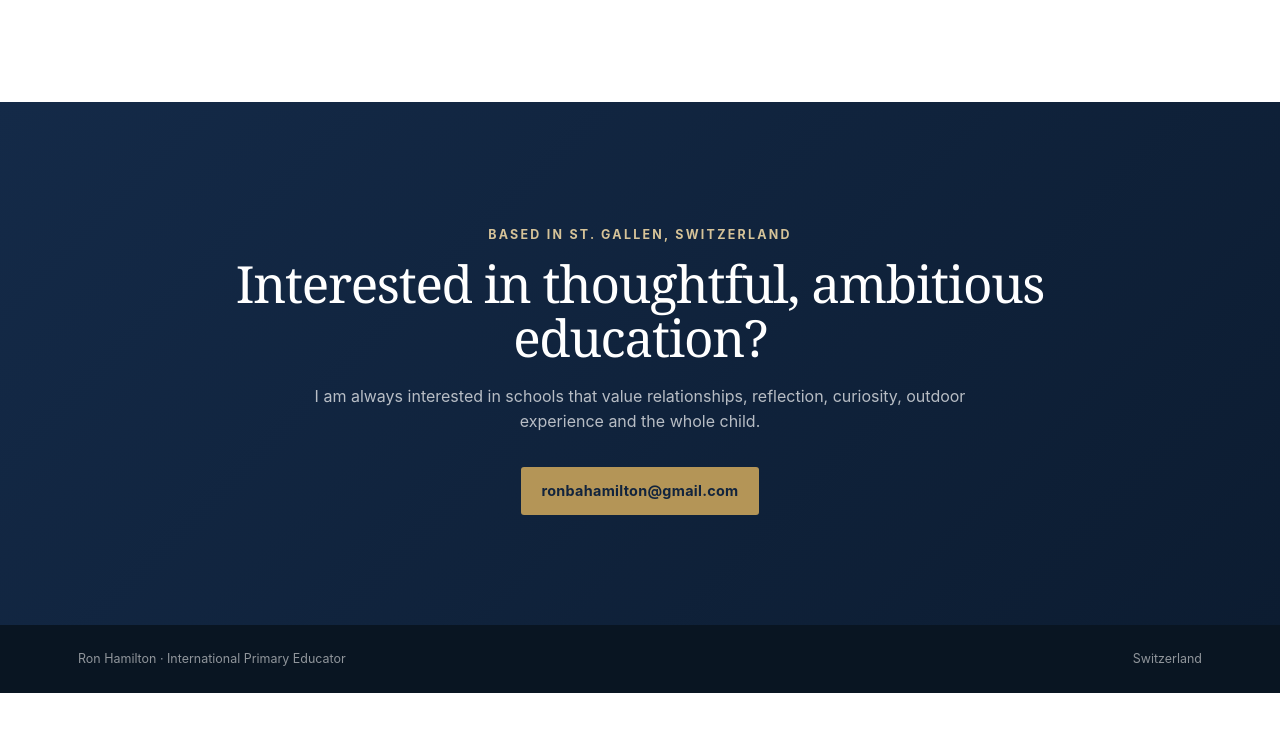
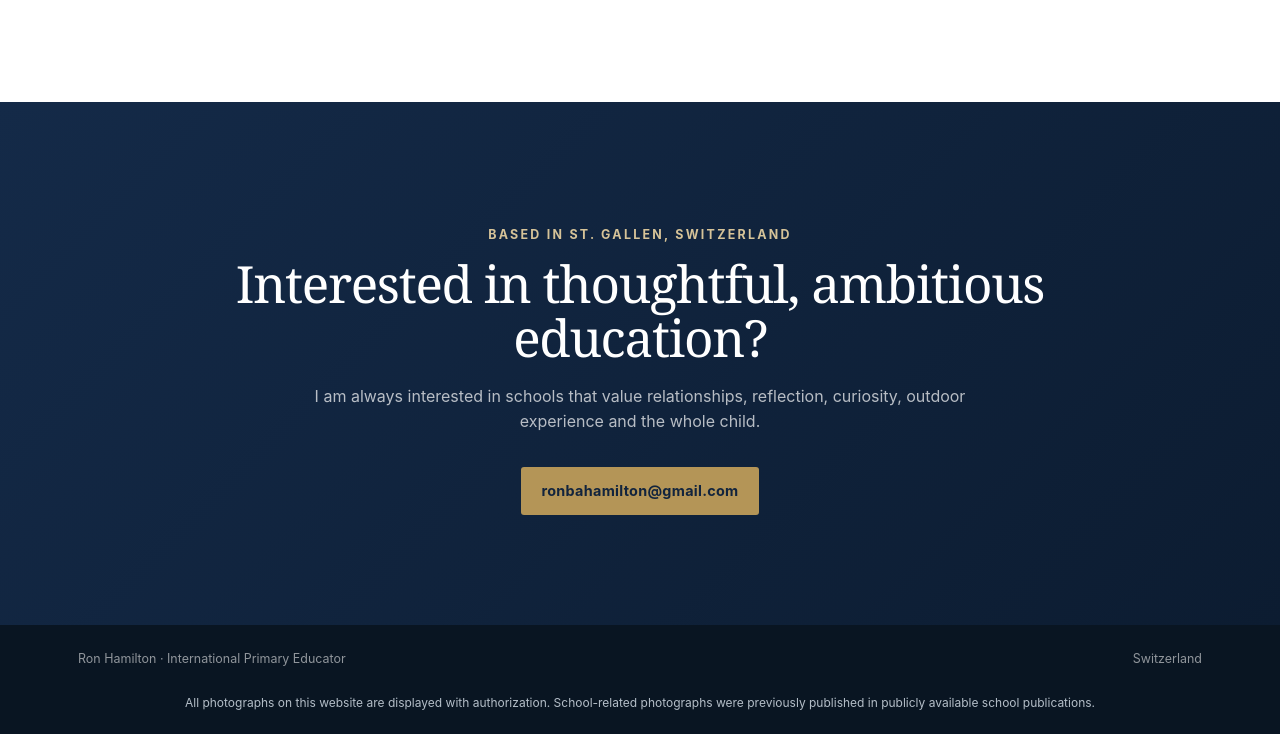
Before and after one commit to ronhamiltoneducation/ronhamiltoneducation.github.io, a plain HTML site: page index.html in a window 1280 px wide. Shown: the part 6509-7243 px from the top of the page. Before the commit the page ends 7202 px from the top, so only its background shows below. Drawn offline with Linux system fonts and the light colour scheme.

Commit message:
Add photo authorization and school-publication notice to site footer

```diff
--- a/index.html
+++ b/index.html
@@ -228,5 +228,6 @@
     <span>Ron Hamilton · International Primary Educator</span>
     <span>Switzerland</span>
   </footer>
+<p class="photo-permissions-notice" style="margin:0;padding:0 24px 22px;background:#091522;color:#b4bec8;text-align:center;font:12px/1.6 Inter,ui-sans-serif,system-ui,-apple-system,BlinkMacSystemFont,'Segoe UI',sans-serif;">All photographs on this website are displayed with authorization. School-related photographs were previously published in publicly available school publications.</p>
 </body>
 </html>
```
